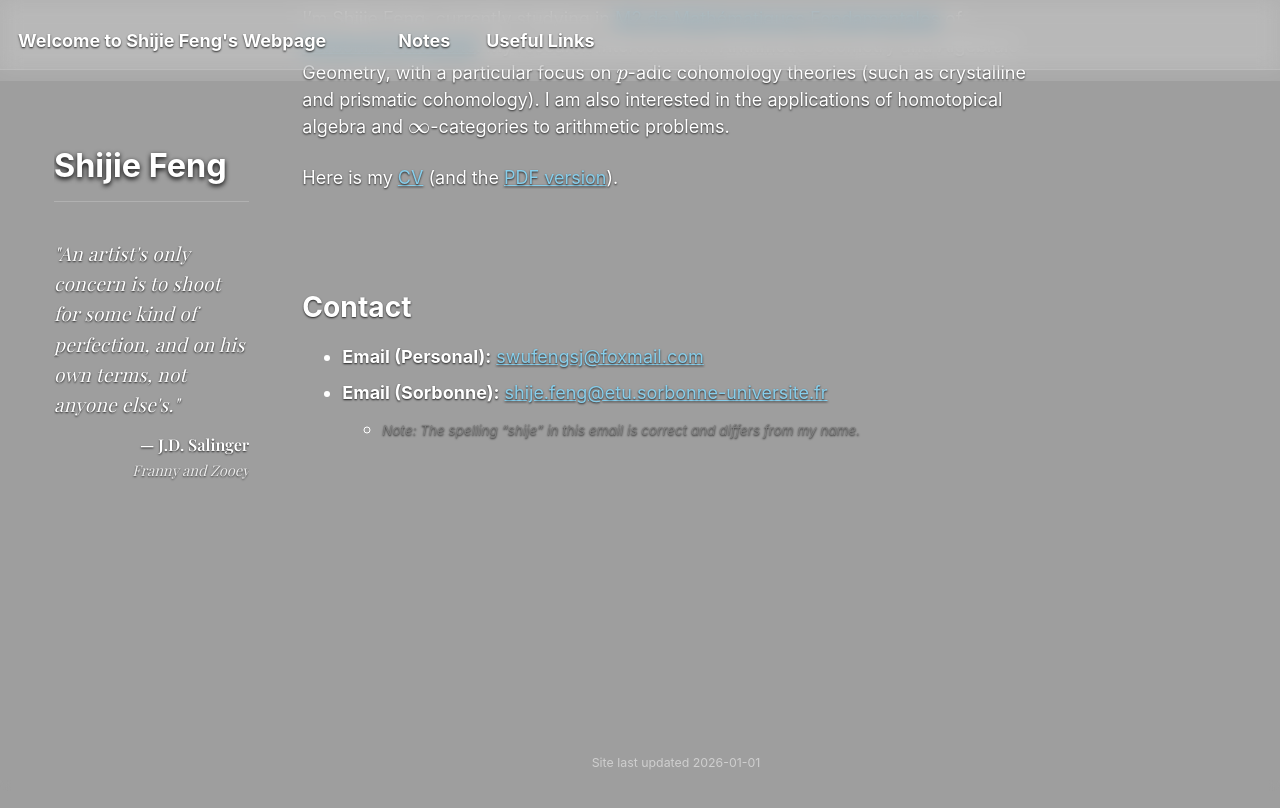
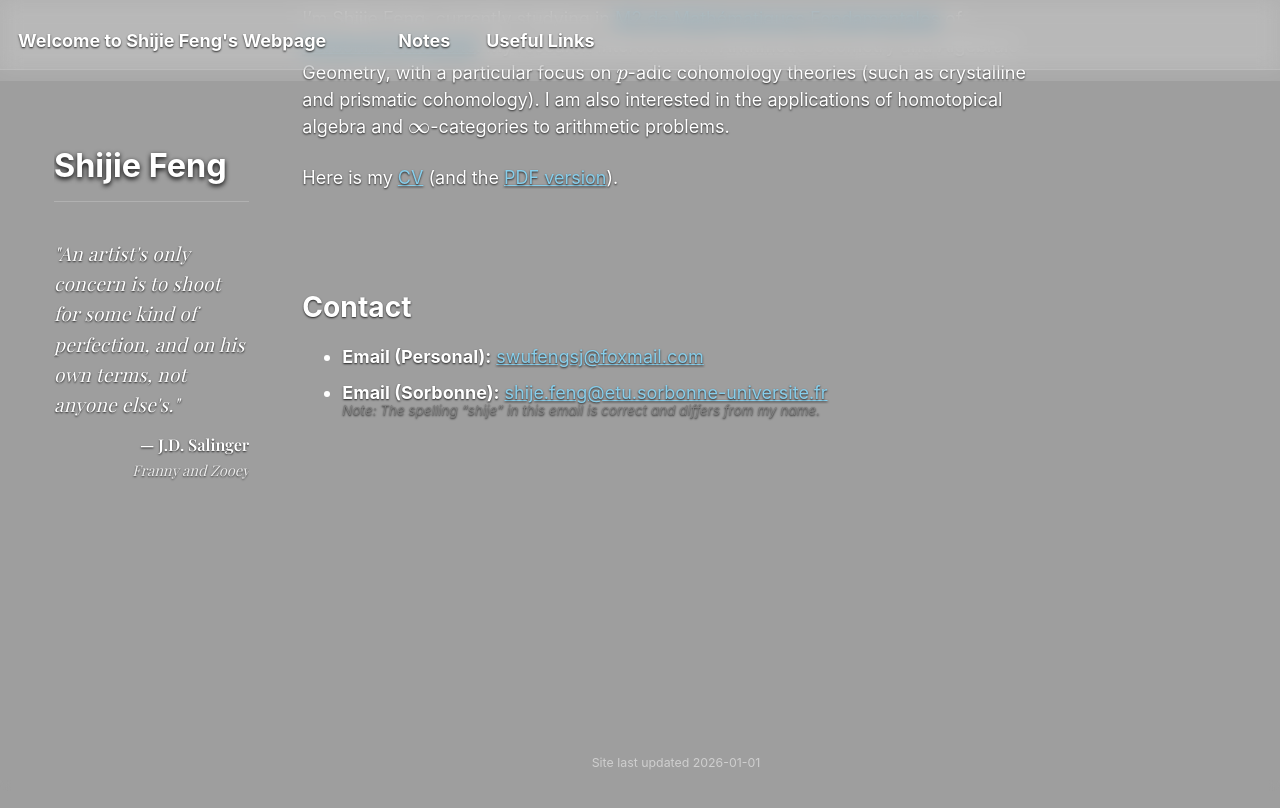
Before and after one commit to SHJFeng/SHJFeng.github.io, a Jekyll site: the page built from _pages/about.md, in a window 1280 px wide and 900 px high, scrolled down 249 px. Shown: the top 808 px of the window. Built offline with Jekyll 4.4.1, drawn with Linux system fonts in a browser that asks for light colours; some web fonts are replaced.

Commit message:
修改注释行距 about.md

```diff
--- a/_pages/about.md
+++ b/_pages/about.md
@@ -21,5 +21,4 @@ Here is my [CV](/cv/) (and the [PDF version](/files/CV.pdf)).
 # Contact
 
 * **Email (Personal):** [swufengsj@foxmail.com](mailto:swufengsj@foxmail.com)
-* **Email (Sorbonne):** [shije.feng@etu.sorbonne-universite.fr](mailto:shije.feng@etu.sorbonne-universite.fr)
-    * <small style="color: gray;">*Note: The spelling "shije" in this email is correct and differs from my name.*</small>
+* **Email (Sorbonne):** [shije.feng@etu.sorbonne-universite.fr](mailto:shije.feng@etu.sorbonne-universite.fr)<br><small style="display: block; margin-top: -4px; line-height: 1.2; color: gray;">*Note: The spelling "shije" in this email is correct and differs from my name.*</small>
```
